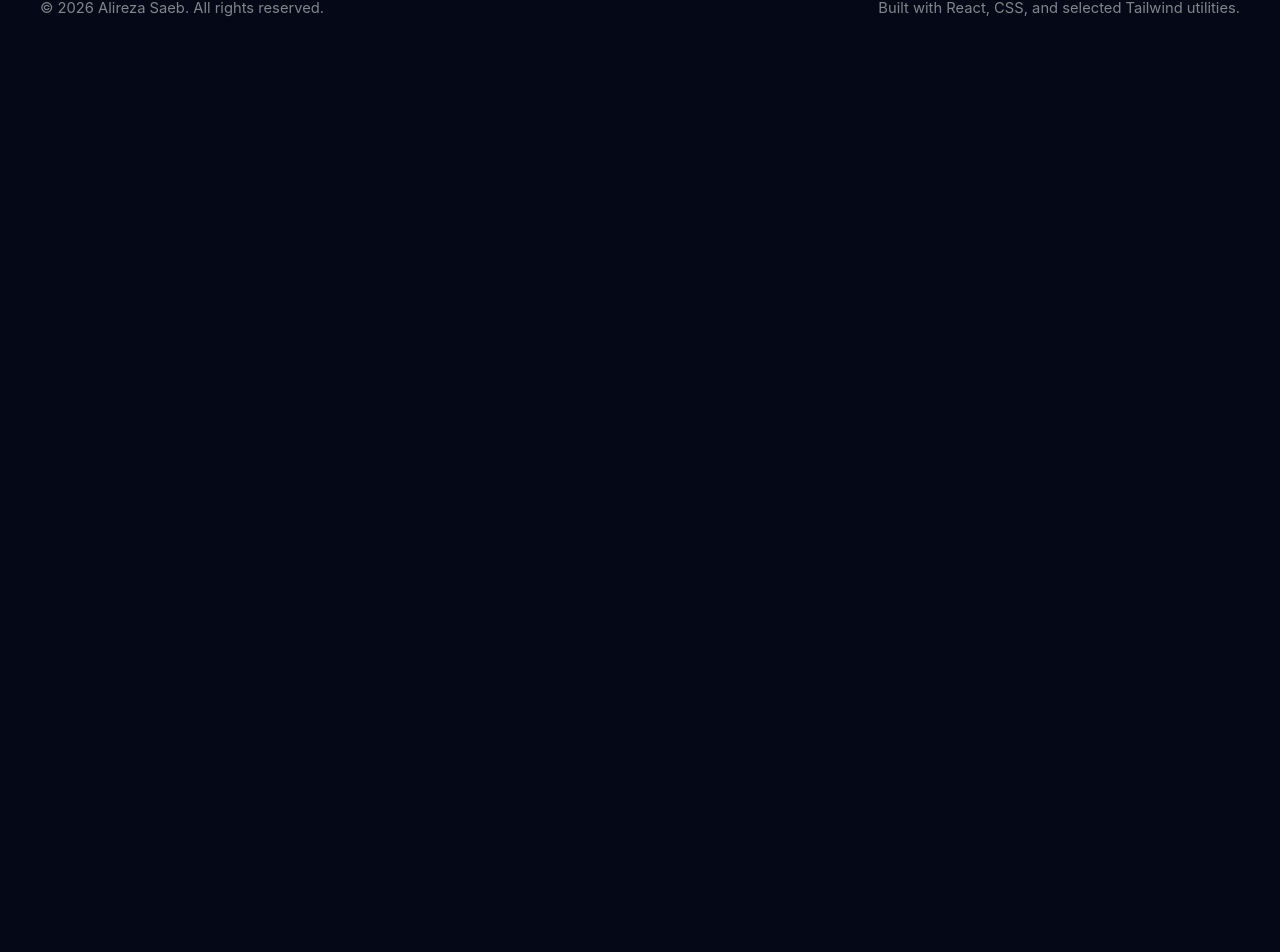
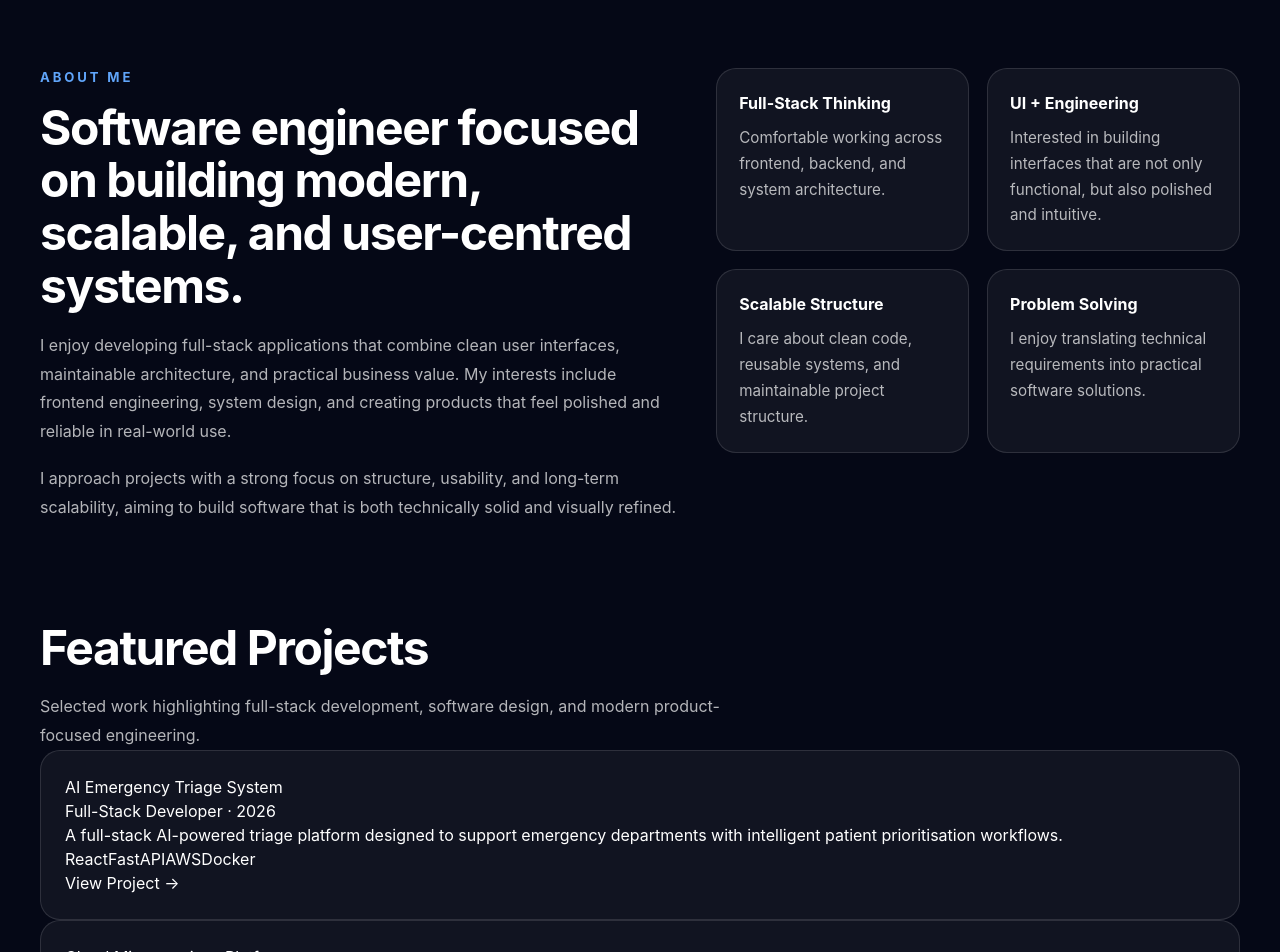
Before and after one commit to Alirezaa02/portfolio, a React (Vite) app: page / in a window 1280 px wide. Shown: the part 877-1829 px from the top of the page. Before the commit the page ends 924 px from the top, so only its background shows below. Built offline with nearby package versions, Linux system fonts and the light colour scheme.

Commit message:
Add about section and projects to home page

```diff
--- a/src/components/sections/About.jsx
+++ b/src/components/sections/About.jsx
@@ -0,0 +1,63 @@
+import '../../styles/about.css'
+
+function About() {
+  return (
+    <section className="about section">
+      <div className="container">
+        <div className="about__grid">
+          <div className="about__content">
+            <p className="about__eyebrow">About Me</p>
+
+            <h2 className="section-title">
+              Software engineer focused on building modern, scalable, and user-centred systems.
+            </h2>
+
+            <p className="section-text">
+              I enjoy developing full-stack applications that combine clean user interfaces,
+              maintainable architecture, and practical business value. My interests include
+              frontend engineering, system design, and creating products that feel polished
+              and reliable in real-world use.
+            </p>
+
+            <p className="section-text">
+              I approach projects with a strong focus on structure, usability, and long-term
+              scalability, aiming to build software that is both technically solid and visually refined.
+            </p>
+          </div>
+
+          <div className="about__cards">
+            <article className="about__card">
+              <h3 className="about__card-title">Full-Stack Thinking</h3>
+              <p className="about__card-text">
+                Comfortable working across frontend, backend, and system architecture.
+              </p>
+            </article>
+
+            <article className="about__card">
+              <h3 className="about__card-title">UI + Engineering</h3>
+              <p className="about__card-text">
+                Interested in building interfaces that are not only functional, but also polished and intuitive.
+              </p>
+            </article>
+
+            <article className="about__card">
+              <h3 className="about__card-title">Scalable Structure</h3>
+              <p className="about__card-text">
+                I care about clean code, reusable systems, and maintainable project structure.
+              </p>
+            </article>
+
+            <article className="about__card">
+              <h3 className="about__card-title">Problem Solving</h3>
+              <p className="about__card-text">
+                I enjoy translating technical requirements into practical software solutions.
+              </p>
+            </article>
+          </div>
+        </div>
+      </div>
+    </section>
+  )
+}
+
+export default About
--- a/src/components/sections/ProjectsPreview.jsx
+++ b/src/components/sections/ProjectsPreview.jsx
@@ -0,0 +1,54 @@
+import { Link } from 'react-router-dom'
+import projects from '../../data/projects'
+import '../../styles/projects.css'
+
+function ProjectsPreview() {
+  const featuredProjects = projects.slice(0, 2)
+
+  return (
+    <section className="projects">
+      <div className="container">
+        <div className="projects__intro">
+          <h2 className="section-title">Featured Projects</h2>
+          <p className="section-text">
+            Selected work highlighting full-stack development, software design,
+            and modern product-focused engineering.
+          </p>
+        </div>
+
+        <div className="projects__grid">
+          {featuredProjects.map((project) => (
+            <article key={project.id} className="project-card">
+              <h3 className="project-card__title">{project.title}</h3>
+
+              <p className="project-card__meta">
+                 {project.role} · {project.year}
+              </p>
+
+              <p className="project-card__description">
+                {project.description}
+            </p>
+
+              <div className="project-card__tech">
+                {project.tech.map((item) => (
+                  <span key={item} className="project-card__tag">
+                    {item}
+                  </span>
+                ))}
+              </div>
+
+              <Link
+                to={`/projects/${project.slug}`}
+                className="project-card__link"
+              >
+                View Project →
+              </Link>
+            </article>
+          ))}
+        </div>
+      </div>
+    </section>
+  )
+}
+
+export default ProjectsPreview
--- a/src/data/projects.js
+++ b/src/data/projects.js
@@ -1,21 +1,27 @@
 const projects = [
   {
     id: 1,
-    title: "AI Emergency Triage System",
-    slug: "ai-triage-system",
+    slug: 'ai-triage-system',
+    title: 'AI Emergency Triage System',
     description:
-      "A full-stack AI-powered triage system designed to assist emergency departments in prioritising patients using intelligent decision workflows.",
-    tech: ["React", "FastAPI", "AWS", "Docker"],
-    image: "/project1.png",
+      'A full-stack AI-powered triage platform designed to support emergency departments with intelligent patient prioritisation workflows.',
+    tech: ['React', 'FastAPI', 'AWS', 'Docker'],
+    overview:
+      'Built as a modern healthcare-focused system combining frontend usability, backend services, and AI-assisted workflows.',
+    role: 'Full-Stack Developer',
+    year: '2026',
   },
   {
     id: 2,
-    title: "Cloud Microservices Platform",
-    slug: "cloud-microservices",
+    slug: 'cloud-microservices-platform',
+    title: 'Cloud Microservices Platform',
     description:
-      "A scalable cloud architecture using AWS services including EC2, S3, and DynamoDB with containerised services.",
-    tech: ["AWS", "Docker", "Node.js"],
-    image: "/project2.png",
+      'A scalable cloud platform using distributed services and modern deployment practices for performance and maintainability.',
+    tech: ['AWS', 'Docker', 'Node.js'],
+    overview:
+      'Focused on modular backend services, cloud deployment, and scalable system architecture.',
+    role: 'Software Engineer',
+    year: '2026',
   },
 ]
 
--- a/src/pages/Home.jsx
+++ b/src/pages/Home.jsx
@@ -1,9 +1,13 @@
+import About from '../components/sections/About.jsx'
 import Hero from '../components/sections/Hero.jsx'
+import ProjectsPreview from '../components/sections/ProjectsPreview.jsx'
 
 function Home() {
   return (
     <main>
       <Hero />
+      <About/>
+      <ProjectsPreview />
     </main>
   )
 }
--- a/src/pages/Projects.jsx
+++ b/src/pages/Projects.jsx
@@ -18,7 +18,13 @@ function Projects() {
             <div key={project.id} className="project-card">
               <h2 className="project-title">{project.title}</h2>
 
-              <p className="project-desc">{project.description}</p>
+              <p className="project-card__meta">
+                {project.role} · {project.year}
+              </p>
+
+              <p className="project-card__description">
+                  {project.description}
+              </p>
 
               <div className="project-tech">
                 {project.tech.map((tech, i) => (
--- /dev/null
+++ b/src/styles/about.css
@@ -0,0 +1,58 @@
+.about__grid {
+  display: grid;
+  grid-template-columns: 1.1fr 0.9fr;
+  gap: 36px;
+  align-items: start;
+}
+
+.about__eyebrow {
+  margin-bottom: 14px;
+  color: var(--accent-blue);
+  font-size: 0.82rem;
+  font-weight: 700;
+  letter-spacing: 0.22em;
+  text-transform: uppercase;
+}
+
+.about__cards {
+  display: grid;
+  grid-template-columns: repeat(2, minmax(0, 1fr));
+  gap: 18px;
+}
+
+.about__card {
+  padding: 22px;
+  border-radius: var(--radius-lg);
+  border: 1px solid var(--border);
+  background: var(--surface);
+  transition: var(--transition);
+}
+
+.about__card:hover {
+  transform: translateY(-4px);
+  border-color: rgba(255, 255, 255, 0.22);
+}
+
+.about__card-title {
+  font-size: 1rem;
+  font-weight: 700;
+}
+
+.about__card-text {
+  margin-top: 10px;
+  color: var(--text-secondary);
+  line-height: 1.7;
+  font-size: 0.95rem;
+}
+
+@media (max-width: 900px) {
+  .about__grid {
+    grid-template-columns: 1fr;
+  }
+}
+
+@media (max-width: 640px) {
+  .about__cards {
+    grid-template-columns: 1fr;
+  }
+}
```
